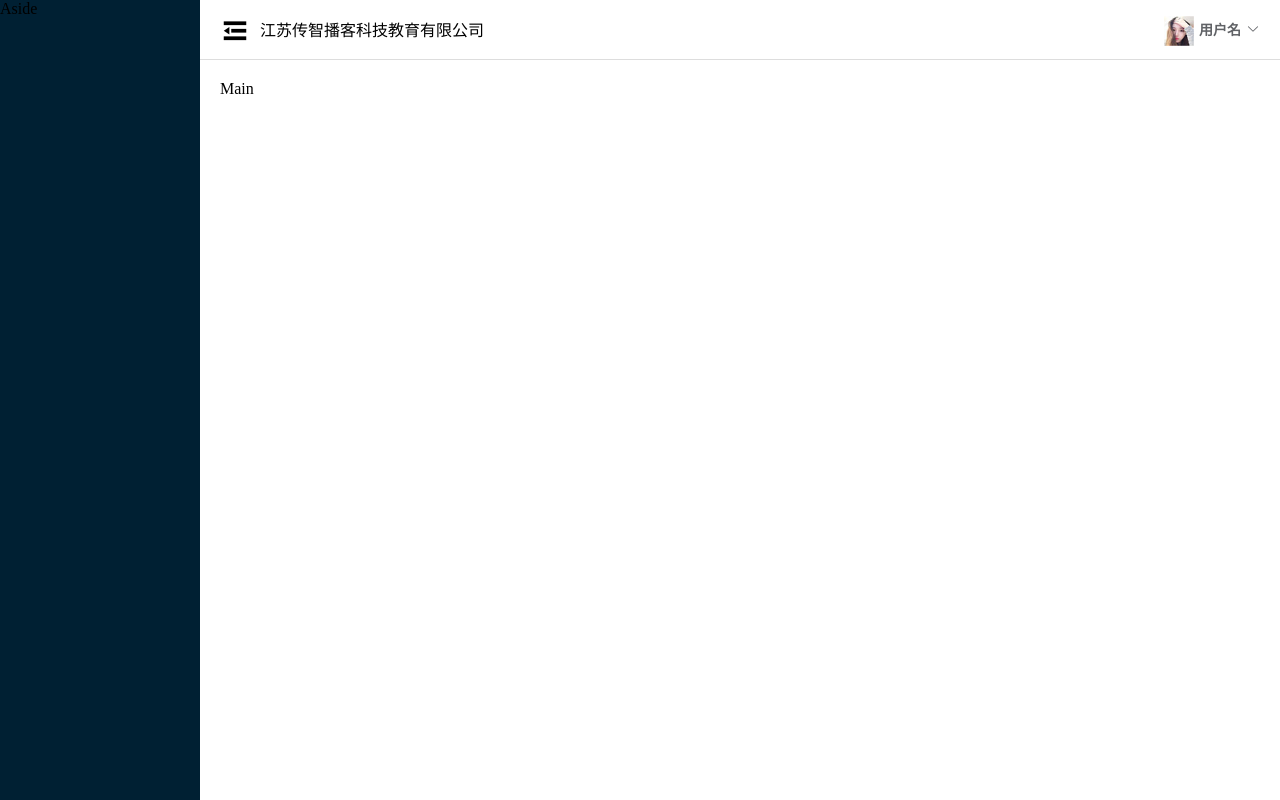
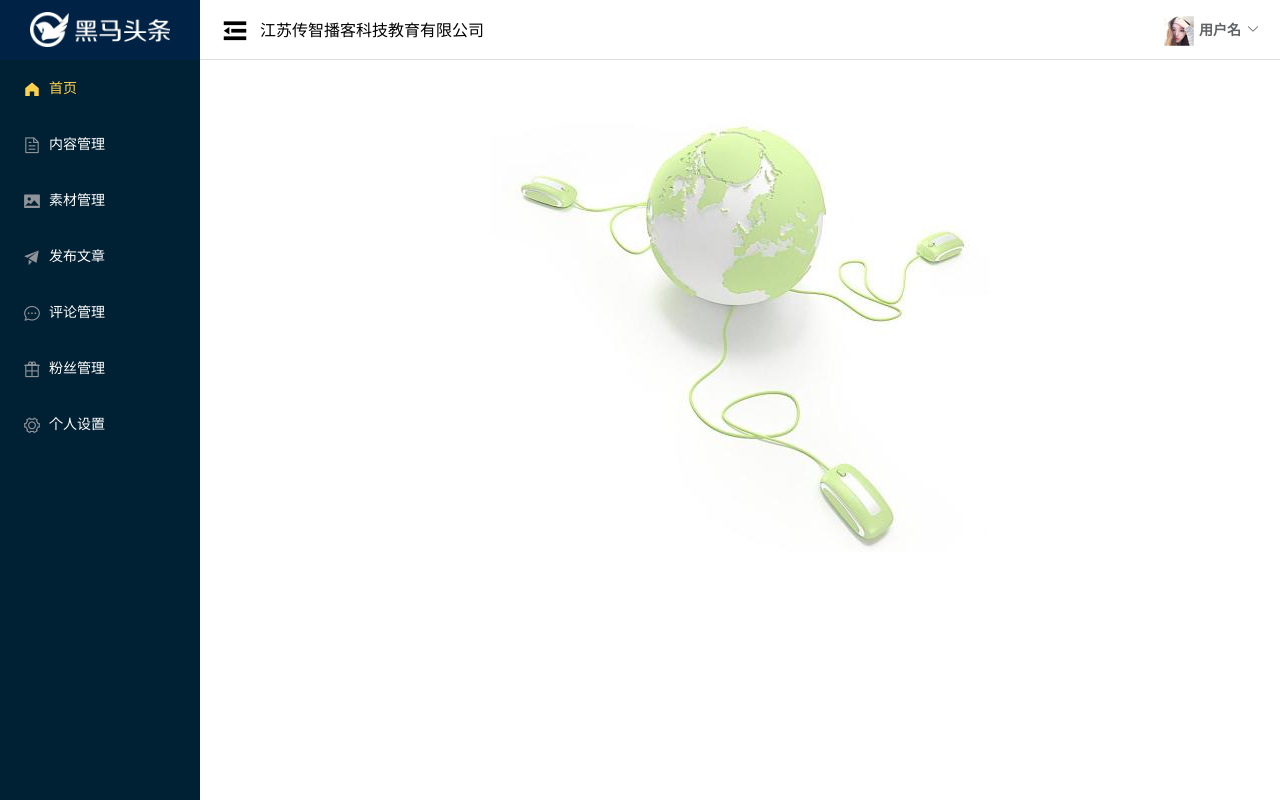
Before and after one commit to dorajj/toutiao-pc, a Vue app: page /#/ in a window 1280 px wide. Built offline with nearby package versions, Linux system fonts and the light colour scheme.

Commit message:
首页完成

```diff
--- a/src/views/home/index.vue
+++ b/src/views/home/index.vue
@@ -1,10 +1,53 @@
 <template>
   <el-container class="home-container">
-    <el-aside width="200px">Aside</el-aside>
+    <el-aside :width="isOpen?'200px':'64px'">
+      <!-- logo -->
+      <div class="logo" :class="{smallLogo:!isOpen}"></div>
+      <!-- 导航菜单 -->
+      <el-menu
+        default-active="/"
+        background-color="#002033"
+        text-color="#fff"
+        active-text-color="#ffd04b"
+        style="border-right:none"
+        :collapse="!isOpen"
+        :collapse-transition="false"
+        router
+      >
+        <el-menu-item index="/">
+          <i class="el-icon-s-home"></i>
+          <span slot="title">首页</span>
+        </el-menu-item>
+        <el-menu-item index="/article">
+          <i class="el-icon-document"></i>
+          <span slot="title">内容管理</span>
+        </el-menu-item>
+        <el-menu-item index="/image">
+          <i class="el-icon-picture"></i>
+          <span slot="title">素材管理</span>
+        </el-menu-item>
+        <el-menu-item index="/publish">
+          <i class="el-icon-s-promotion"></i>
+          <span slot="title">发布文章</span>
+        </el-menu-item>
+        <el-menu-item index="/comment">
+          <i class="el-icon-chat-dot-round"></i>
+          <span slot="title">评论管理</span>
+        </el-menu-item>
+        <el-menu-item index="/fans">
+          <i class="el-icon-present"></i>
+          <span slot="title">粉丝管理</span>
+        </el-menu-item>
+        <el-menu-item index="/setting">
+          <i class="el-icon-setting"></i>
+          <span slot="title">个人设置</span>
+        </el-menu-item>
+      </el-menu>
+    </el-aside>
     <el-container>
       <el-header>
         <!-- 图标 -->
-        <span class="el-icon-s-fold icon"></span>
+        <span class="el-icon-s-fold icon" @click="toggleMenu"></span>
         <!-- 文字 -->
         <span class="text">江苏传智播客科技教育有限公司</span>
         <!-- 下拉菜单组件 -->
@@ -20,13 +63,29 @@
           </el-dropdown-menu>
         </el-dropdown>
       </el-header>
-      <el-main>Main</el-main>
+      <el-main>
+        <!-- 二级路由容器 -->
+        <router-view></router-view>
+      </el-main>
     </el-container>
   </el-container>
 </template>
 
 <script>
-export default {}
+export default {
+  data () {
+    return {
+      // 是不是展开的
+      isOpen: true
+    }
+  },
+  methods: {
+    toggleMenu () {
+      // 切换侧边栏  展开与收起
+      this.isOpen = !this.isOpen
+    }
+  }
+}
 </script>
 
 <style scoped lang='less'>
@@ -38,6 +97,17 @@
   top: 0;
   .el-aside {
     background: #002033;
+    .logo {
+      width: 100%;
+      height: 60px;
+      background: #002244 url(../../assets/logo_admin.png) no-repeat center /
+        140px auto;
+    }
+    // 覆盖大图成小图
+    .smallLogo {
+      background-image: url(../../assets/logo_admin_01.png);
+      background-size: 36px auto;
+    }
   }
   .el-header {
     border-bottom: 1px solid #ddd;
--- /dev/null
+++ b/src/views/welcome/index.vue
@@ -0,0 +1,16 @@
+<template>
+  <div class="container">
+    <img src="../../assets/welcome.jpg" alt />
+  </div>
+</template>
+
+<script>
+export default {}
+</script>
+
+<style scoped lang='less'>
+img {
+  display: block;
+  margin: 0 auto;
+}
+</style>
```
Also changed, not shown: src/router/index.js (+9 -1 lines).
